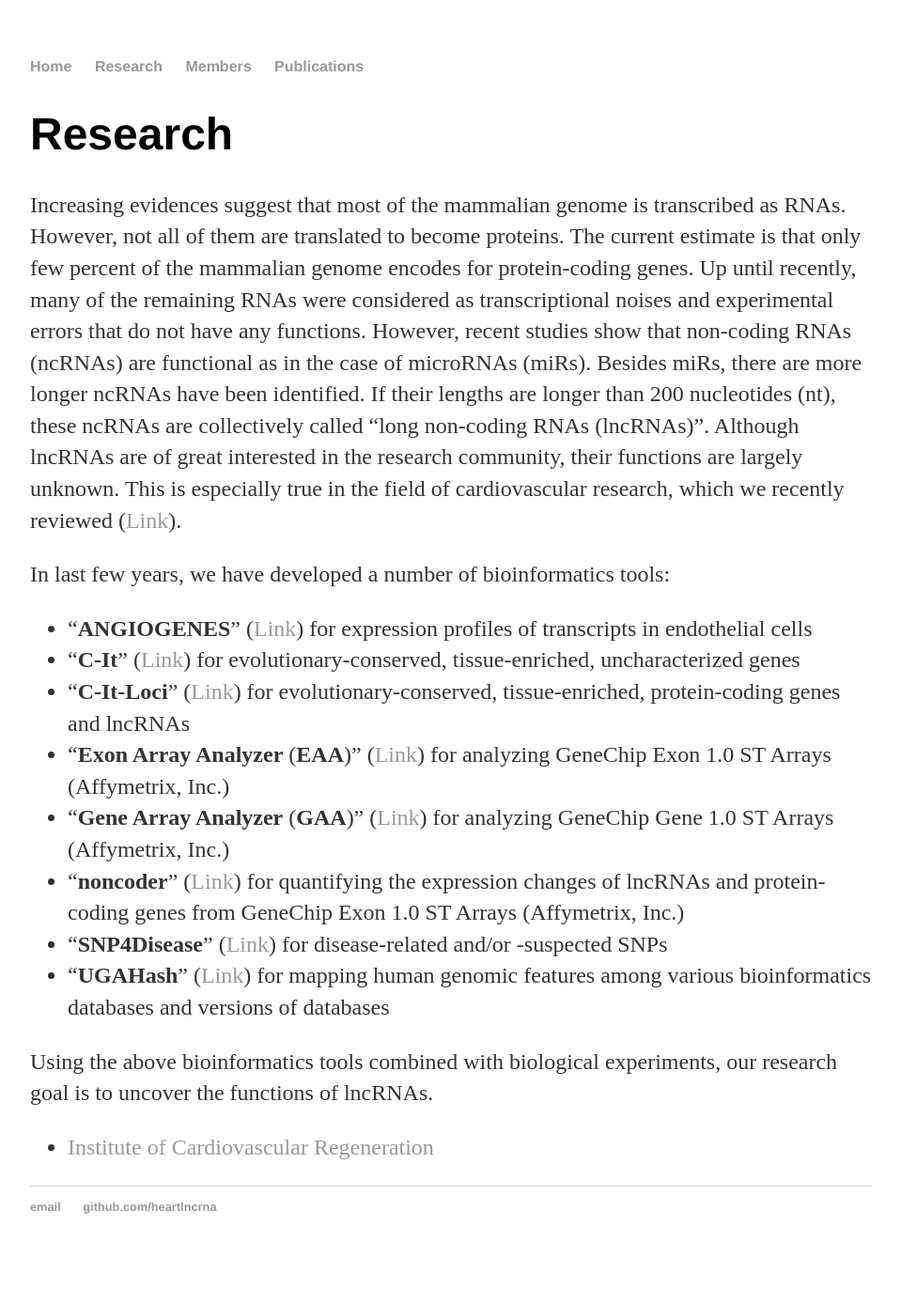
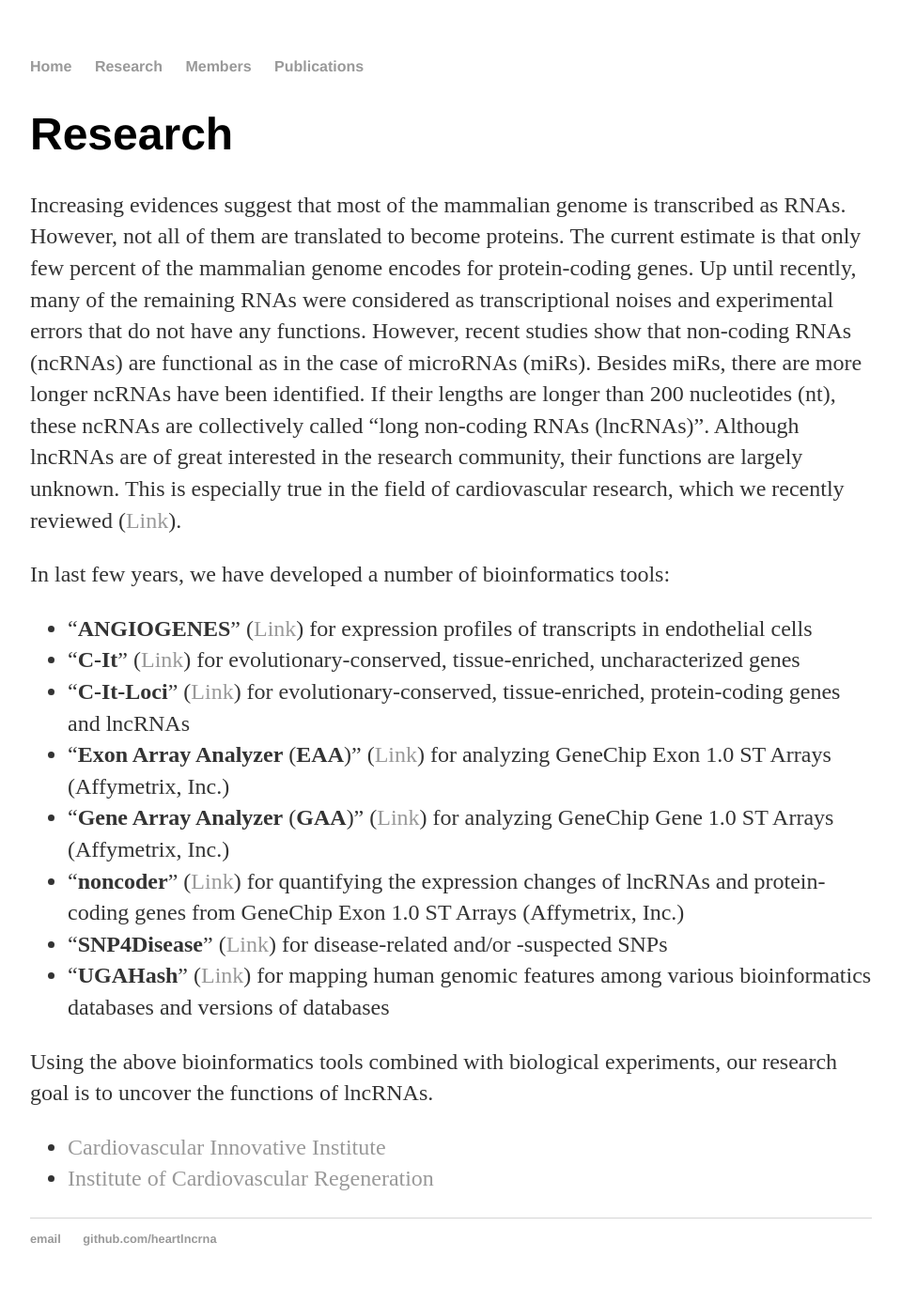
Before and after one commit to heartlncrna/heartlncrna.github.io, a Jekyll site: the page research/overview.html, which Jekyll copies as it is, in a window 1280 px wide. Shown: the whole page at 94% size, without its empty margins (160-1119 px from the left). Built offline with Jekyll 4.4.1, drawn with Linux system fonts in a browser that asks for light colours; before the commit the page ends 1354 px from its top, so only the background shows below that.

Commit message:
Update overview.html

```diff
--- a/research/overview.html
+++ b/research/overview.html
@@ -81,6 +81,7 @@
 			</p>
 
 			<ul class="contacts">
+				<li><a href="http://cv2i.org">Cardiovascular Innovative Institute</a></li>
 				<li><a href="http://www.cardiovascular-regeneration.com/Website/ResearchTopics/Verzeichnis71/">Institute of Cardiovascular Regeneration</a></li>
 				</ul>
 		</div>
```
